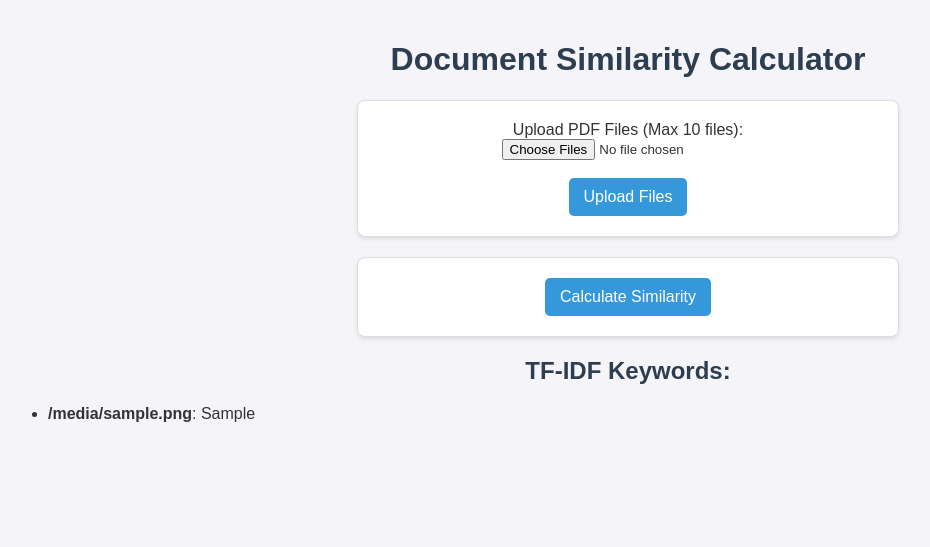
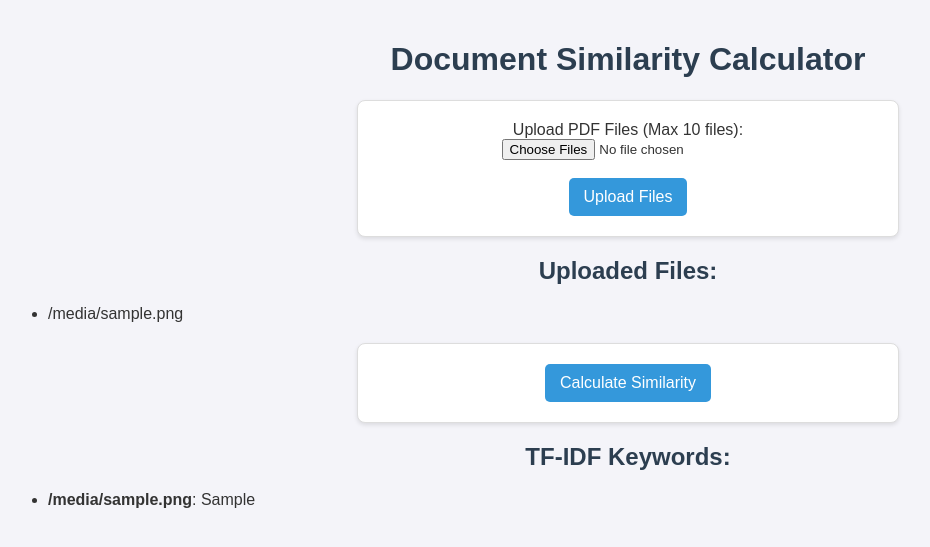
Before and after one commit to Lily-WangQian/Lily-WangQian-AzureWeb_Upload1, a Flask app: template templates/index.html in a window 1280 px wide. Shown: the top 547 px of the page, without its empty margins (12-942 px from the left). Run offline with Flask 3, Linux system fonts and the light colour scheme; the template is opened without the code that fills it: most values are stand-ins (such as "Sample title", 1, 10 or a date in 2020).

Commit message:
Update
update extract keywords and upload features

```diff
--- a/app.py
+++ b/app.py
@@ -2,15 +2,18 @@ import os
 import re
 import tempfile
 import pdfplumber
-from flask import Flask, render_template, request, redirect, url_for
+from flask import Flask, render_template, request
 from werkzeug.utils import secure_filename
 from azure.storage.blob import BlobServiceClient
 from sklearn.feature_extraction.text import TfidfVectorizer
 
 # Initialize Flask app
 app = Flask(__name__)
-app.config['UPLOAD_FOLDER'] = './uploads'
+app.config['UPLOAD_FOLDER'] = './temp_uploads'
 app.config['ALLOWED_EXTENSIONS'] = {'pdf'}
+
+# Ensure temp folder exists
+os.makedirs(app.config['UPLOAD_FOLDER'], exist_ok=True)
 
 # Load Azure Blob Storage
 AZURE_CONNECTION_STRING = os.environ.get('AZURE_STORAGE_CONNECTION_STRING')
@@ -26,15 +29,9 @@ else:
 # Custom stopwords
 custom_stopwords = {'the', 'and', 'to', 'of', 'a', 'in', 'that', 'is', 'on', 'for', 'with', 'as', 'by', 'it', 'an'}
 
-# Helper Functions
+# Helper functions
 def allowed_file(filename):
     return '.' in filename and filename.rsplit('.', 1)[1].lower() in app.config['ALLOWED_EXTENSIONS']
-
-def extract_text_from_pdf(pdf_path):
-    """Extract and clean text from a PDF file given local path."""
-    with pdfplumber.open(pdf_path) as pdf:
-        text = ' '.join(page.extract_text() for page in pdf.pages if page.extract_text())
-    return clean_text(text)
 
 def clean_text(text):
     """Clean and preprocess extracted text."""
@@ -42,6 +39,12 @@ def clean_text(text):
     text = re.sub(r'[\r\n]+', ' ', text)
     text = ' '.join(word for word in text.split() if word.lower() not in custom_stopwords)
     return text.strip()
+
+def extract_text_from_pdf(pdf_path):
+    """Extract and clean text from a local PDF file."""
+    with pdfplumber.open(pdf_path) as pdf:
+        text = ' '.join(page.extract_text() for page in pdf.pages if page.extract_text())
+    return clean_text(text)
 
 def extract_tfidf_keywords(text, top_n=5):
     """Extract top TF-IDF keywords."""
@@ -52,47 +55,49 @@ def extract_tfidf_keywords(text, top_n=5):
 # Routes
 @app.route('/')
 def index():
-    return render_template('index.html', uploaded_files=[], keyword_results=None, error=None)
+    return render_template('index.html', uploaded_filenames=[], keyword_results=None, error=None)
 
 @app.route('/upload', methods=['POST'])
 def upload_files():
-    if container_client is None:
-        return render_template('index.html', error="Azure Storage connection not configured.")
+    files = request.files.getlist('files')
 
-    files = request.files.getlist('files')
     if not files:
-        return render_template('index.html', error="No files selected.")
+        return render_template('index.html', uploaded_filenames=[], error="No files selected.", keyword_results=None)
 
-    uploaded_files = []
+    uploaded_filenames = []
 
     for file in files:
         if file and allowed_file(file.filename):
             filename = secure_filename(file.filename)
-            blob_client = container_client.get_blob_client(filename)
-            blob_client.upload_blob(file.read(), overwrite=True)
-            uploaded_files.append(filename)
+            local_path = os.path.join(app.config['UPLOAD_FOLDER'], filename)
+            file.save(local_path)
+            uploaded_filenames.append(filename)
 
-    return render_template('index.html', uploaded_files=uploaded_files, keyword_results=None, error=None)
+    return render_template('index.html', uploaded_filenames=uploaded_filenames, keyword_results=None, error=None)
 
 @app.route('/calculate', methods=['POST'])
 def calculate_similarity():
+    filenames = request.form.getlist('uploaded_files')
+    if not filenames:
+        return render_template('index.html', error="No files found to process.", uploaded_filenames=[], keyword_results=None)
+
     if container_client is None:
-        return render_template('index.html', error="Azure Storage connection not configured.")
-
-    uploaded_files = request.form.getlist('uploaded_files')
-    if not uploaded_files:
-        return render_template('index.html', error="No uploaded files found.")
+        return render_template('index.html', error="Azure Storage not configured.", uploaded_filenames=[], keyword_results=None)
 
     keyword_results = []
 
-    for filename in uploaded_files:
+    for filename in filenames:
+        local_path = os.path.join(app.config['UPLOAD_FOLDER'], filename)
+
+        # Upload file to Azure Storage
         blob_client = container_client.get_blob_client(filename)
-        temp = tempfile.NamedTemporaryFile(delete=False)
-        blob_data = blob_client.download_blob()
-        temp.write(blob_data.readall())
-        temp.close()
+        with open(local_path, "rb") as data:
+            blob_client.upload_blob(data, overwrite=True)
 
-        cleaned_text = extract_text_from_pdf(temp.name)
+        # Extract and clean text
+        cleaned_text = extract_text_from_pdf(local_path)
+
+        # Extract TF-IDF keywords
         tfidf_keywords = extract_tfidf_keywords(cleaned_text)
 
         keyword_results.append({
@@ -100,9 +105,10 @@ def calculate_similarity():
             'tfidf_keywords': tfidf_keywords
         })
 
-        os.remove(temp.name)
+        # Remove the local temp file
+        os.remove(local_path)
 
-    return render_template('index.html', uploaded_files=uploaded_files, keyword_results=keyword_results, error=None)
+    return render_template('index.html', uploaded_filenames=[], keyword_results=keyword_results, error=None)
 
 if __name__ == '__main__':
     app.run(debug=True)
--- a/templates/index.html
+++ b/templates/index.html
@@ -5,34 +5,32 @@
     <meta name="viewport" content="width=device-width, initial-scale=1.0">
     <title>Document Similarity Calculator</title>
     <link rel="stylesheet" href="{{ url_for('static', filename='style.css') }}">
-    <script>
-        function showLoading() {
-            document.getElementById('loading').style.display = 'block';
-        }
-    </script>
 </head>
 <body>
     <div class="container">
         <h1>Document Similarity Calculator</h1>
 
-        <form action="/upload" method="post" enctype="multipart/form-data" onsubmit="showLoading()">
+        <form action="/upload" method="post" enctype="multipart/form-data">
             <label>Upload PDF Files (Max 10 files):</label><br>
             <input type="file" name="files" multiple required><br><br>
             <button type="submit">Upload Files</button>
         </form>
 
-        {% if uploaded_files %}
-        <form action="/calculate" method="post" onsubmit="showLoading()">
-            {% for file in uploaded_files %}
-                <input type="hidden" name="uploaded_files" value="{{ file }}">
+        {% if uploaded_filenames %}
+        <h2>Uploaded Files:</h2>
+        <ul>
+            {% for file in uploaded_filenames %}
+            <li>{{ file }}</li>
+            {% endfor %}
+        </ul>
+
+        <form action="/calculate" method="post">
+            {% for file in uploaded_filenames %}
+            <input type="hidden" name="uploaded_files" value="{{ file }}">
             {% endfor %}
             <button type="submit">Calculate Similarity</button>
         </form>
         {% endif %}
-
-        <div id="loading" style="display: none; text-align: center; margin-top: 20px;">
-            <p>Processing... Please wait.</p>
-        </div>
 
         {% if error %}
         <div style="color: red; margin-top: 20px;">{{ error }}</div>
```
